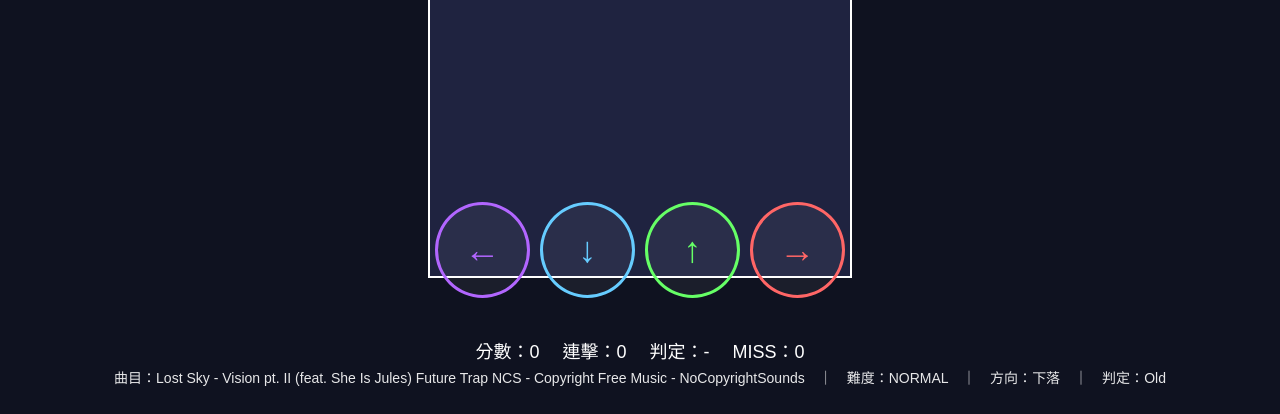
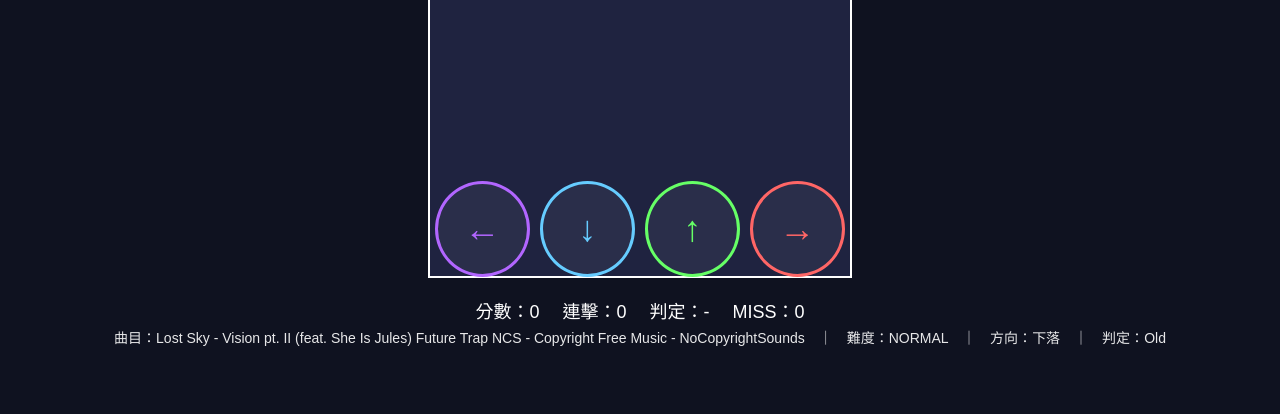
Before and after one commit to kiwi666wang-cmyk/rhythm, a plain HTML site: page index.html in a window 1280 px wide. Both pictures are taken after a click on the button "開始遊戲". Shown: the part 386-800 px from the top of the page. Drawn offline with Linux system fonts and the light colour scheme.

Commit message:
Update index.html

```diff
--- a/index.html
+++ b/index.html
@@ -18,8 +18,10 @@
       width: 95%; max-width: 420px; height: auto; touch-action: manipulation;
     }
     .hitbar {
-      display: flex; justify-content: space-between; align-items: flex-end;
-      width: 95%; max-width: 420px; margin: -90px auto 40px; height: 90px; position: relative; z-index: 2;
+      display: flex; justify-content: space-between; align-items: center;
+      width: 95%; max-width: 420px; height: 90px;
+      position: absolute; left: 50%; transform: translateX(-50%);
+      z-index: 2;
     }
     .hitkey {
       flex: 1; margin: 0 5px; height: 90px; border: 3px solid transparent; border-radius: 50%;
@@ -172,10 +174,12 @@
     const W = canvas.width, H = canvas.height;
     const laneWidth = W / 4;
     const hitkeyHeight = 90;
+    const hitbar = document.querySelector('.hitbar');
 
     // 打擊線位置依方向切換
     const getJudgeLineY = () => {
-      const dir = document.getElementById('noteDirection').value;
+      const dirSelect = document.getElementById('noteDirection');
+      const dir = currentDirection || (dirSelect ? dirSelect.value : 'down');
       return (dir === 'up') ? (hitkeyHeight / 2) : (H - hitkeyHeight / 2);
     };
 
@@ -397,6 +401,21 @@
     }
 
     /* ====== 更新 & 繪圖 ====== */
+    function updateHitbarPosition() {
+      if (!hitbar) return;
+      const gameScreen = document.getElementById('gameScreen');
+      if (!gameScreen || gameScreen.style.display === 'none') return;
+
+      const canvasRect = canvas.getBoundingClientRect();
+      const screenRect = gameScreen.getBoundingClientRect();
+      const relativeCanvasTop = canvasRect.top - screenRect.top;
+      const judgeLineY = getJudgeLineY();
+      const hitbarTop = relativeCanvasTop + judgeLineY - hitkeyHeight / 2;
+
+      hitbar.style.top = `${hitbarTop}px`;
+      hitbar.style.bottom = 'auto';
+    }
+
     function update(t) {
       chart.forEach(n => { n.y = noteYAtTime(n, t); });
 
@@ -429,11 +448,12 @@
         ctx.fill();
       });
 
-      if (lastJudgementText !== '-') {
+        if (lastJudgementText !== '-') {
         ctx.fillStyle = '#fff';
         ctx.font = 'bold 32px sans-serif';
         ctx.textAlign = 'center';
-        ctx.fillText(lastJudgementText, W / 2, (currentDirection === 'up') ? judgeLineY + 40 : judgeLineY - 40);
+        const judgementYOffset = (currentDirection === 'up') ? 120 : -40;
+        ctx.fillText(lastJudgementText, W / 2, judgeLineY + judgementYOffset);
       }
 
       if (comboFlash) {
@@ -500,10 +520,20 @@
       if (e.key === 'Escape') { paused ? resumeGame() : pauseGame(); }
     });
 
-    ['d','f','j','k'].forEach((k, idx) => {
+     ['d','f','j','k'].forEach((k, idx) => {
       const el = document.getElementById('key-' + k);
       el.addEventListener('pointerdown', (e) => { e.preventDefault(); pressLane(idx); }, { passive: false });
     });
+
+    window.addEventListener('resize', updateHitbarPosition);
+
+    const noteDirectionSelect = document.getElementById('noteDirection');
+    if (noteDirectionSelect) {
+      noteDirectionSelect.addEventListener('change', (e) => {
+        currentDirection = e.target.value;
+        updateHitbarPosition();
+      });
+    }
 
     canvas.addEventListener('pointerdown', (e) => {
       e.preventDefault();
@@ -601,10 +631,11 @@
       // 畫面切換
       document.getElementById('menuScreen').style.display = 'none';
       document.getElementById('optionsScreen').style.display = 'none';
-      document.getElementById('endScreen').style.display = 'none';
+       document.getElementById('endScreen').style.display = 'none';
       document.getElementById('pauseScreen').style.display = 'none';
       document.getElementById('gameScreen').style.display = 'block';
       document.getElementById('gameScreen').classList.remove('blur');
+      updateHitbarPosition();
       updateHUD();
 
       // 先用安全預設 120 秒生成，metadata 到時再「覆蓋重產」
@@ -641,9 +672,10 @@
     function resumeGame() {
       if (!paused) return;
       paused = false;
-      document.getElementById('pauseScreen').style.display = 'none';
+       document.getElementById('pauseScreen').style.display = 'none';
       document.getElementById('gameScreen').style.display = 'block';
       document.getElementById('gameScreen').classList.remove('blur');
+      updateHitbarPosition();
 
       showCountdown(() => {
         startTime = performance.now() - (elapsedTimeBeforePause * 1000);
```
